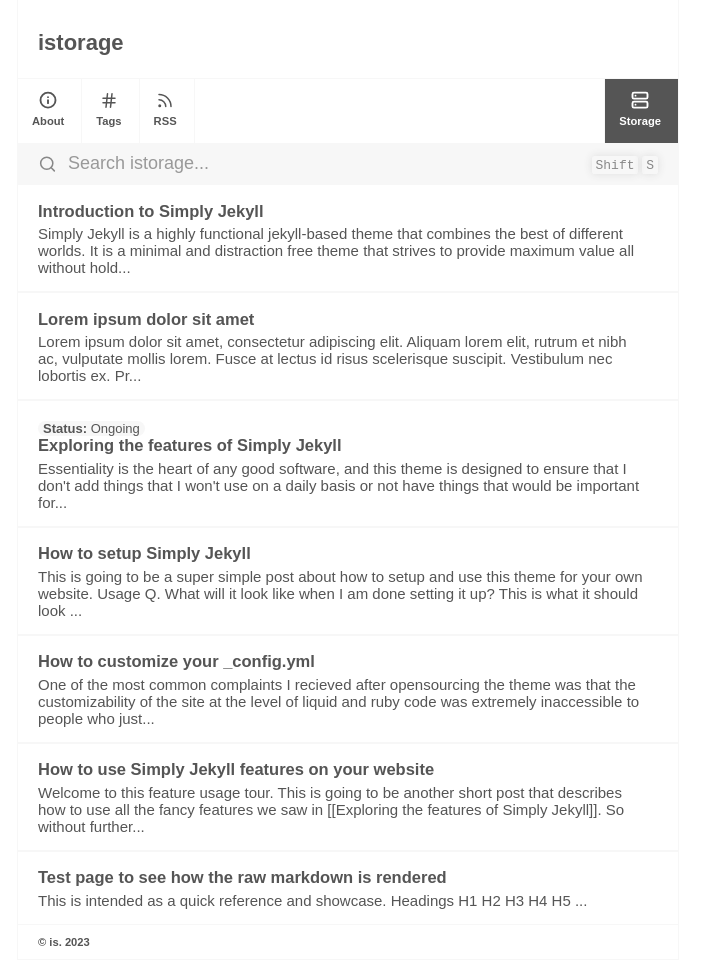
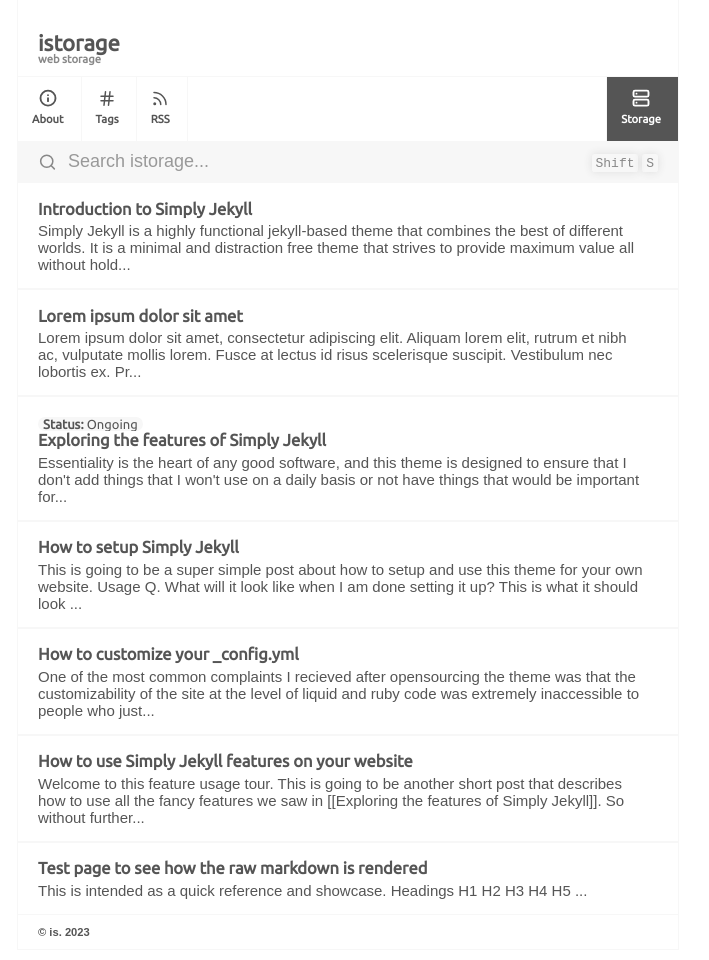
Before and after one commit to suchkow/suchkow.github.io, a Jekyll site: the page built from index.md, in a window 1280 px wide. Shown: the whole page, without its empty margins (292-1001 px from the left). Built offline with Jekyll 4.4.1, drawn with Linux system fonts in a browser that asks for light colours.

Commit message:
Added new font

```diff
--- a/_config.yml
+++ b/_config.yml
@@ -29,26 +29,15 @@
 #######################################################################
 
 heading: istorage
-subheading: # subheading won't work without a tagline,
-  # tagline is mandatory if you want the
-  # suheading to appear. The reason is
-  # having a heading and a subheading looks
-  # ridiculous.
+subheading:
+  enabled: false
+  name:
+tagline:
   enabled: true
   name: web storage
-tagline: # subheading won't work without a tagline,
-  # tagline is mandatory if you want the
-  # suheading to appear. The reason is
-  # having a heading and a subheading looks
-  # ridiculous.
-  # Although you can have the tagline without
-  # the subheading to support the main heading
-  # which in this case is 'Knowledge Continuum'
-  enabled: false
-  name:
 copyright:
   year: 2023
-  msg: is # This is a mandatory attribute for copyright to be displayed
+  msg: is
 
 user:
   display: false # setting it to false will remove the header image and bio
@@ -60,9 +49,8 @@
   email: null
   photo: /assets/img/profile.png
   alt_link: null
-  social: # just leave the field blank or type in null, if you don't have a
-    # particular social media account and it won't appear
-    enabled: false  # turn this to true
+  social:
+    enabled: false
     twitter: null
     github: null
     youtube: null
@@ -70,6 +58,7 @@
     twitch: null
     facebook: null
     instagram: null
+    telegram: null
 
 
 
@@ -131,7 +120,7 @@
 disqus:
   # Leave shortname blank to disable comments site-wide.
   # Disable comments for any post by adding `comments: false` to that post's YAML Front Matter.
-  shortname: rgvr
+  shortname:
 
 markdown: kramdown
 
--- a/assets/css/Style.css
+++ b/assets/css/Style.css
@@ -4,6 +4,20 @@
 
 @import "/assets/css/highlight.css";
 /* Containers: Body, Container, Box, Main, Header, Content */
+
+@font-face {
+    font-family: 'Ubuntu Regular';
+    font-style: normal;
+    font-weight: normal;
+    src: local('Ubuntu'), local('Ubuntu-Bold'), url('../fonts/Ubuntu-Regular.woff') format('woff');
+}
+
+@font-face {
+    font-family: 'Ubuntu Bold';
+    font-style: normal;
+    font-weight: bold;
+    src: local('Ubuntu'), local('Ubuntu-Bold'), url('../fonts/Ubuntu-Bold.woff') format('woff');
+}
 
 :root {
     --main-hue: 0;
@@ -29,8 +43,9 @@
     --anchor-link-color: hsl(205, 12%, 70%);
     --search-placeholder-color: hsl(var(--main-hue), 0%, 60.0%);
     --searchbox-shadow-color:  hsl(204, 63.0%, 78.8%);
-    --heading-font-family: Georgia, serif;
-    --primary-font-family: sans-serif;
+
+    --heading-font-family: Ubuntu Bold;
+    --primary-font-family: Ubuntu Regular;
     --secondary-font-family: sans-serif;
 }
 
```
Also changed, not shown: assets/fonts/Ubuntu-Bold.woff (added), assets/fonts/Ubuntu-Regular.woff (added), 2 other files.
